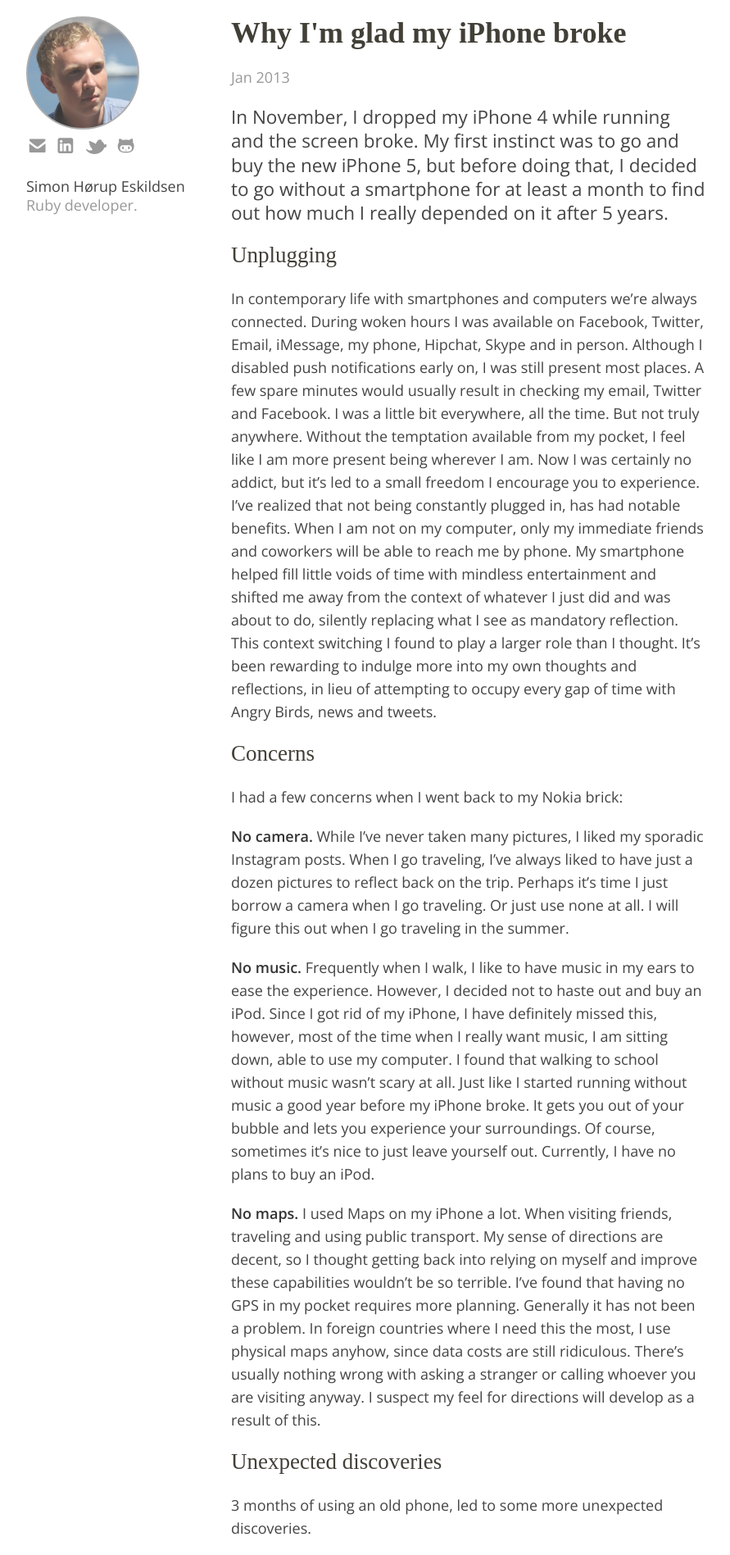
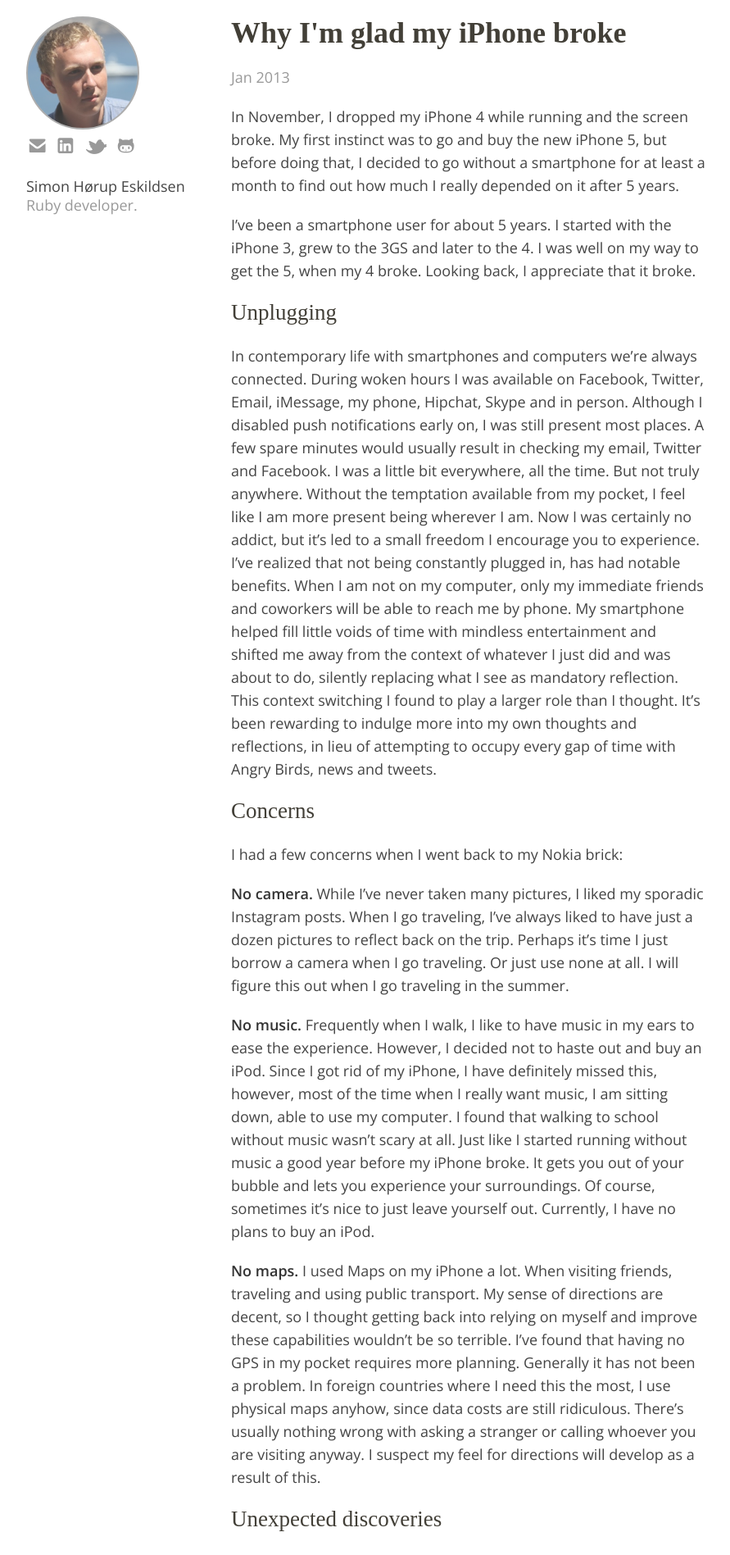
Before and after one commit to igor47/blog, a Jekyll site: the page built from _posts/2013-01-24-iphone.md, in a window 1280 px wide. Shown: the top 1897 px of the page at 82% size, without its empty margins (138-1029 px from the left). Built offline with Jekyll 4.4.1, drawn with Linux system fonts in a browser that asks for light colours; some web fonts are replaced.

Commit message:
Dropped intro..

```diff
--- a/_posts/2013-01-24-iphone.md
+++ b/_posts/2013-01-24-iphone.md
@@ -3,12 +3,14 @@
 title: Why I'm glad my iPhone broke
 ---
 
-<div class="intro">
-  In November, I dropped my iPhone 4 while running and the
-  screen broke. My first instinct was to go and buy the new iPhone 5, but before
-  doing that, I decided to go without a smartphone for at least a month to
-  find out how much I really depended on it after 5 years.
-</div>
+In November, I dropped my iPhone 4 while running and the
+screen broke. My first instinct was to go and buy the new iPhone 5, but before
+doing that, I decided to go without a smartphone for at least a month to
+find out how much I really depended on it after 5 years.
+
+I've been a smartphone user for about 5 years. I started with the iPhone 3, grew
+to the 3GS and later to the 4. I was well on my way to get the 5, when my 4
+broke. Looking back, I appreciate that it broke.
 
 ## Unplugging
 
--- a/static/css/temp.css
+++ b/static/css/temp.css
@@ -942,7 +942,7 @@
 h2 {
   font-size: 1.5em;
   line-height: 1.3em;
-  padding-bottom: 1em;
+  padding-bottom: 0.4em;
 }
 
 h3 {
```
Also changed, not shown: static/css/style.css.
